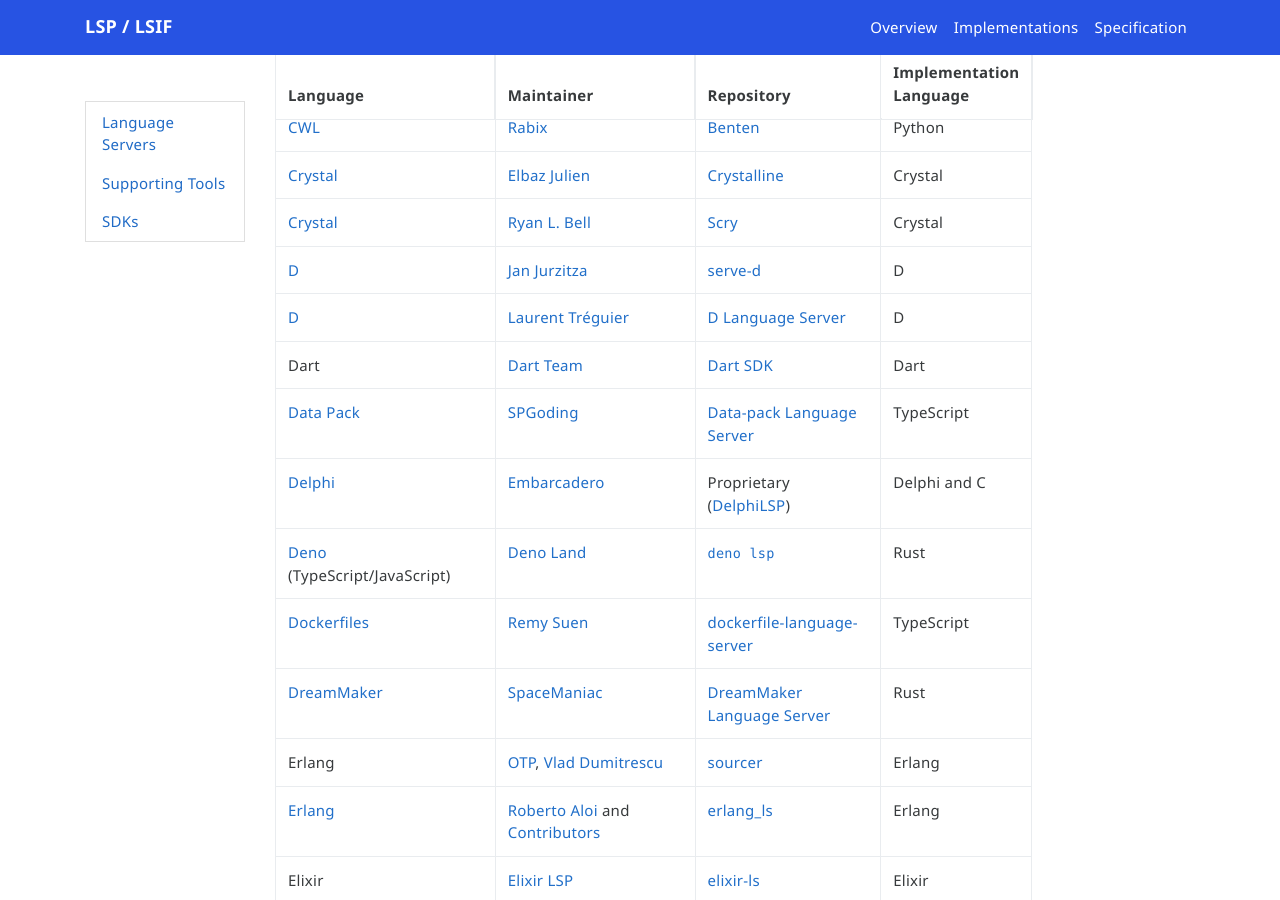
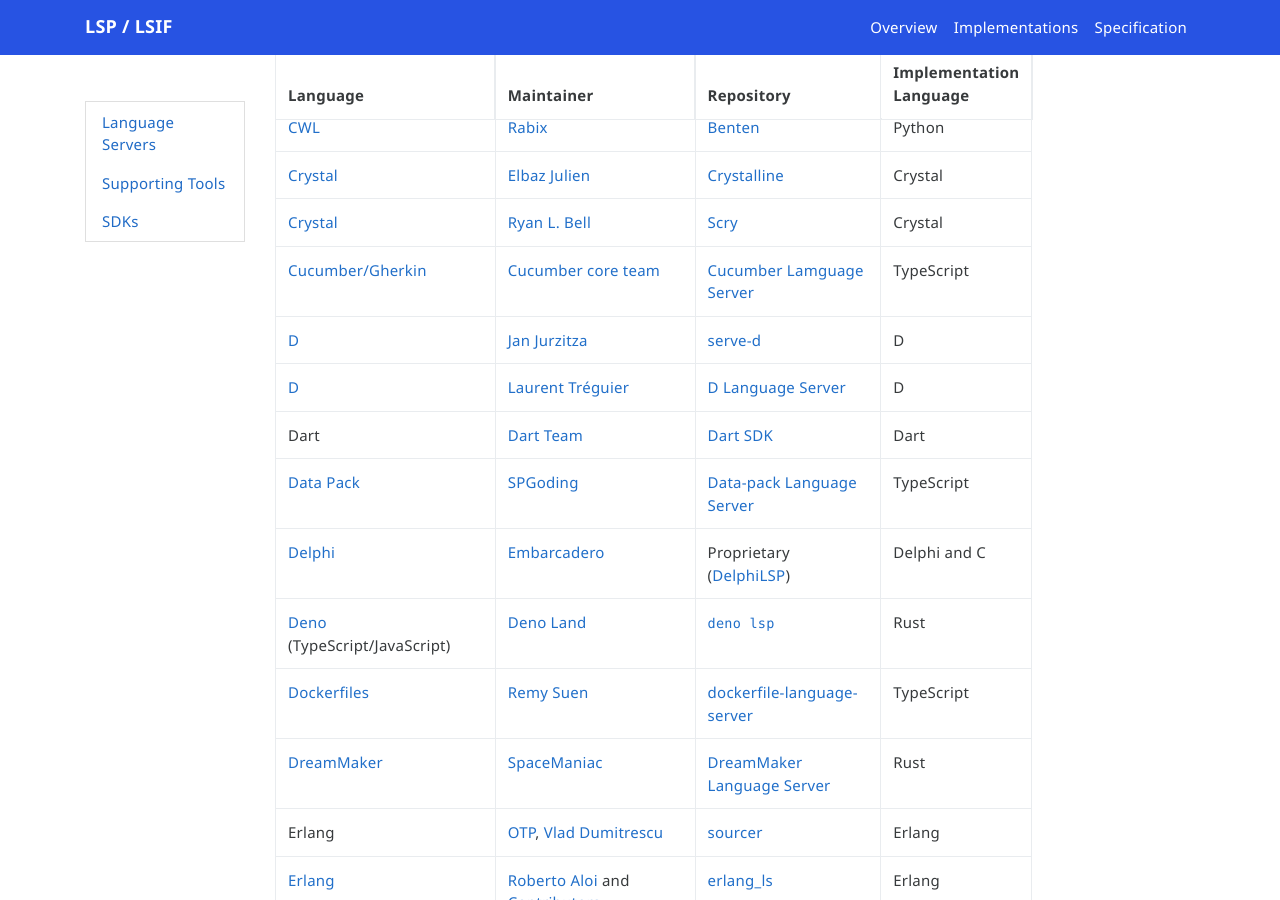
Before and after one commit to microsoft/language-server-protocol, a Jekyll site: the page built from _implementors/servers.md, in a window 1280 px wide and 900 px high, scrolled down 2090 px. Built offline with Jekyll 4.4.1, drawn with Linux system fonts in a browser that asks for light colours; nearby versions of some CDN libraries; comment, search, counter and statistics services are not loaded.

Commit message:
Add Cucumber

```diff
--- a/_implementors/servers.md
+++ b/_implementors/servers.md
@@ -46,6 +46,7 @@
 | [CWL](https://www.commonwl.org/) | [Rabix](https://github.com/rabix) | [Benten](https://github.com/rabix/benten) | Python |
 | [Crystal](https://crystal-lang.org/)| [Elbaz Julien](https://github.com/elbywan) | [Crystalline](https://github.com/elbywan/crystalline) | Crystal |
 | [Crystal](https://crystal-lang.org/)| [Ryan L. Bell](https://github.com/kofno) | [Scry](https://github.com/crystal-lang-tools/scry) | Crystal |
+| [Cucumber/Gherkin](https://cucumber.io/)| [Cucumber core team](https://github.com/cucumber) | [Cucumber Lamguage Server](https://github.com/cucumber/lamguage-server) | TypeScript |
 | [D](https://dlang.org) | [Jan Jurzitza](https://github.com/WebFreak001) | [serve-d](https://github.com/Pure-D/serve-d) | D |
 | [D](https://dlang.org) | [Laurent Tréguier](https://github.com/LaurentTreguier) | [D Language Server](https://github.com/d-language-server/dls) | D |
 | Dart | [Dart Team](https://dart.dev/) | [Dart SDK](https://github.com/dart-lang/sdk/blob/master/pkg/analysis_server/tool/lsp_spec/README.md) | Dart |
```
